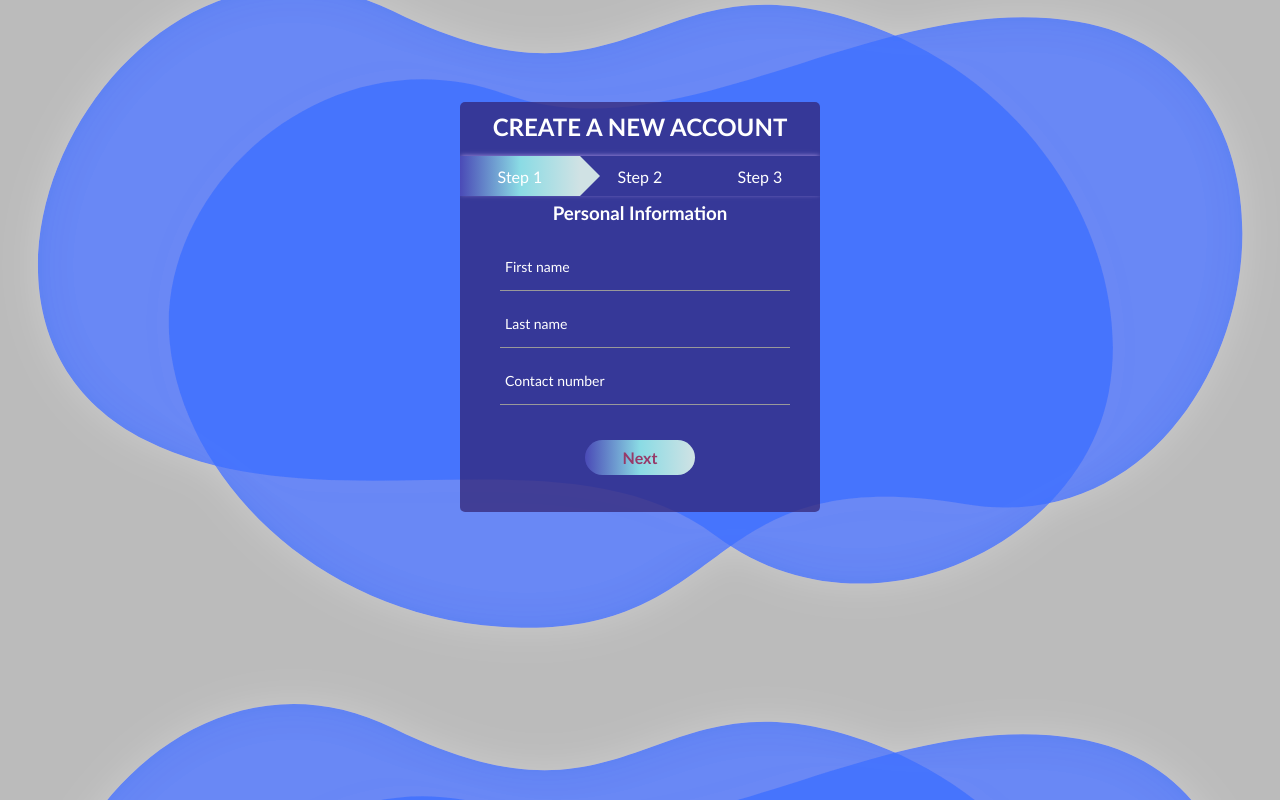
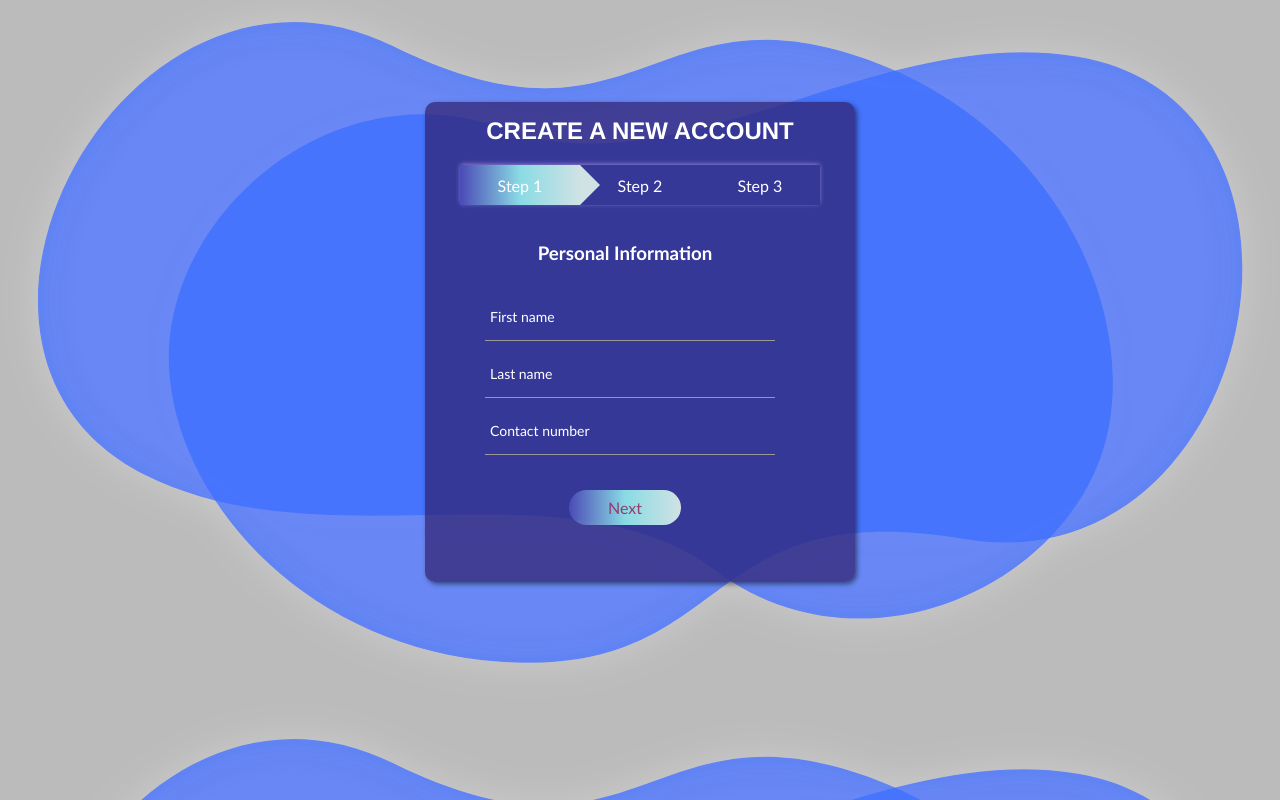
Before and after one commit to VishalThapaliya/multistep-registration-form, a plain HTML site: page index.html in a window 1280 px wide. Drawn offline with Linux system fonts and the light colour scheme.

Commit message:
Enhanced features

```diff
--- a/css/style.css
+++ b/css/style.css
@@ -11,21 +11,28 @@ body {
 }
 
 .container {
-    height: 400px;
-    width: 360px;
+    height: 450px;
+    width: 400px;
     margin: 8% auto;
     background-color: rgba(48, 31, 110, 0.699);
-    border-radius: 5px;
+    border-radius: 10px;
     position: relative;
     overflow: hidden;
-    padding-top: 10px;
+    padding: 15px;
+    box-shadow: 2px 2px 5px rgba(0,0,0,0.5);
 }
 
-h2,
-h3 {
+h2{
     text-align: center;
-    margin-bottom: 15px;
+    margin-bottom: 20px;
     color: #fff;
+    font-family: 'Franklin Gothic Medium', 'Arial Narrow', Arial, sans-serif;
+   }
+h3{
+    text-align: center;
+    margin-bottom: 20px;
+    color: #fff;
+    padding: 20px 20px 5px 20px;
 }
 
 .container form {
@@ -34,6 +41,15 @@ h3 {
     top: 100px;
     left: 40px;
     transition: 0.5s;
+    margin:auto;
+}
+.forminfo{
+    margin:auto;
+    padding:20px;
+    align:center;
+    display:block;
+    font-weight: 500;
+    width:100%;
 }
 
 form input {
@@ -60,17 +76,20 @@ form input {
 }
 
 .btn-box button {
-    width: 110px;
+    width: 40%;
     height: 35px;
-    margin: 0 10px;
+    margin: auto;
     background: linear-gradient(to right, #6a67e763, #8adbe4, #d0e2e4);
     border-radius: 30px;
     border: none;
     outline: 0;
     color: rgb(151, 58, 105);
     cursor: pointer;
-    font-weight: bold;
+    font-weight: 500;
     font-size: 16px;
+    display:inline-block;
+    position: relative;
+
 }
 
 #form2,
@@ -114,3 +133,9 @@ form input {
     top: 0;
     border-left: 20px solid #d0e2e4;
 }
+.help a{
+    color:#fff;
+    margin:auto;
+    display:block;
+    width:100%;
+}
--- a/index.html
+++ b/index.html
@@ -12,7 +12,8 @@
     <div class="container">
         <h2>CREATE A NEW ACCOUNT</h2>
         <form action="" id="form1">
-            <h3>Personal Information</h3>
+            <div class="forminfo">
+                <h3 >Personal Information</h3>
                 <input type="text" placeholder="First name" required>
                 <input type="text" placeholder="Last name" required>
                 <input type="text" placeholder="Contact number">
@@ -20,9 +21,11 @@
                 <div class="btn-box">
                     <button type="button" id="next1">Next</button>
                 </div>
+            </div>
         </form>
 
         <form action="" id="form2">
+            <div class="forminfo">
                 <h3>Account Information</h3>
                 <input type="email" placeholder="Email address" required>
                 <input type="password" placeholder="Password" required>
@@ -32,9 +35,11 @@
                     <button type="button" id="back1">Back</button>
                     <button type="button" id="next2">Next</button>
                 </div>
+            </div>
         </form>
 
         <form action="" id="form3">
+            <div class="forminfo">
                 <h3>Social Links</h3>
                 <input type="text" placeholder="LinkedIn">
                 <input type="text" placeholder="Github">
@@ -44,6 +49,11 @@
                     <button type="button" id="back2">Back</button>
                     <button type="submit">Submit</button>
                 </div>
+                <div class="help">
+                    <h5><a href="n">Need help?</a></h5>
+                </div>
+            </div>
+
         </form>
 
         <div class="step-row">
@@ -52,6 +62,7 @@
             <div class="step-col">Step 2</div>
             <div class="step-col">Step 3</div>
         </div>
+
     </div>
     <script src="js/script.js"></script>
 </body>
```
Lines whose indentation alone changed are shown as unchanged.
